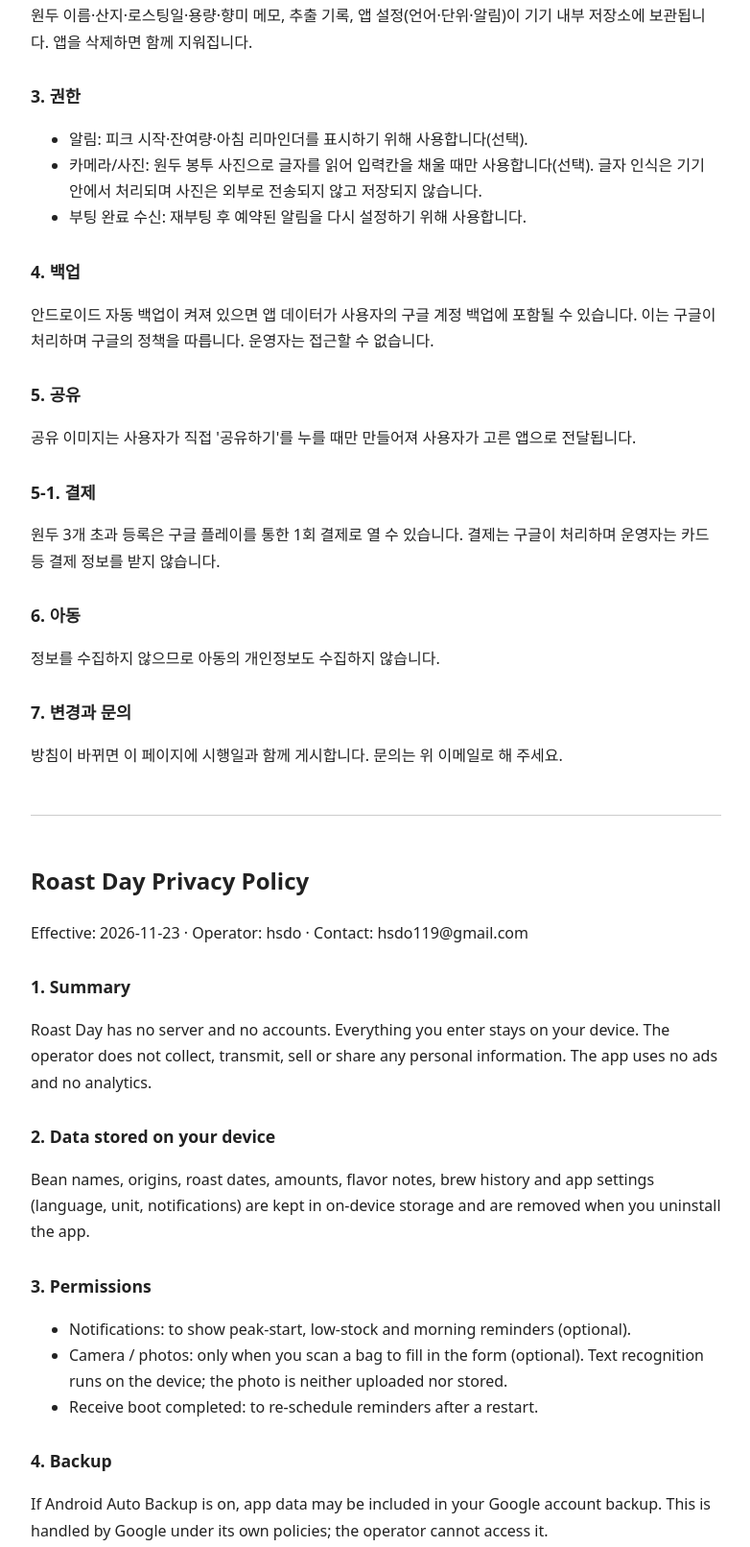
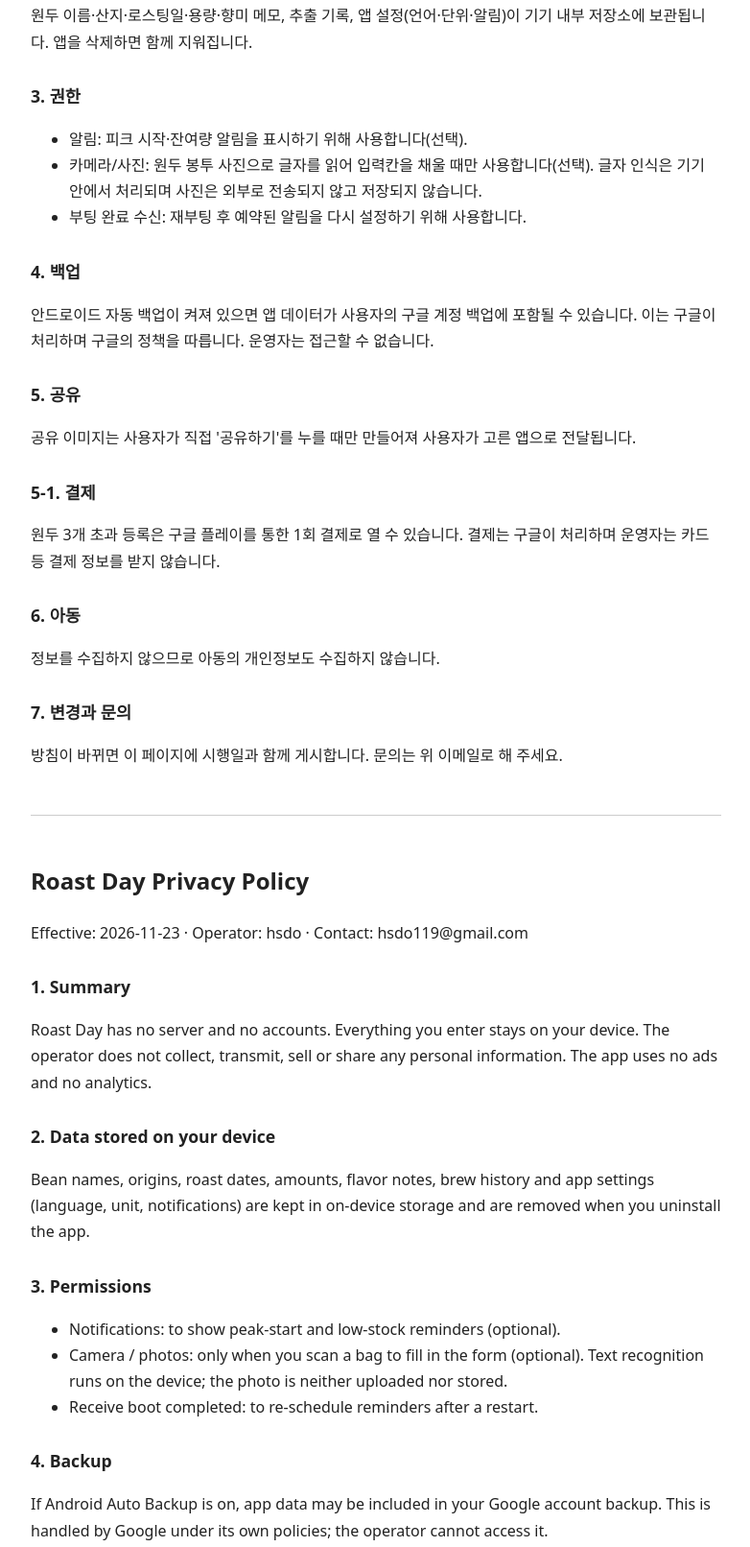
Before and after one commit to hsdo119-commits/roastday-privacy, a plain HTML site: page index.html in a window 1280 px wide. Shown: the part 358-1970 px from the top of the page at 96% size, without its empty margins (248-1030 px from the left). Drawn offline with Linux system fonts and the light colour scheme.

Commit message:
Add files via upload

```diff
--- a/index.html
+++ b/index.html
@@ -23,7 +23,7 @@
 <p>원두 이름·산지·로스팅일·용량·향미 메모, 추출 기록, 앱 설정(언어·단위·알림)이 기기 내부 저장소에 보관됩니다. 앱을 삭제하면 함께 지워집니다.</p>
 <h2>3. 권한</h2>
 <ul>
-<li>알림: 피크 시작·잔여량·아침 리마인더를 표시하기 위해 사용합니다(선택).</li>
+<li>알림: 피크 시작·잔여량 알림을 표시하기 위해 사용합니다(선택).</li>
 <li>카메라/사진: 원두 봉투 사진으로 글자를 읽어 입력칸을 채울 때만 사용합니다(선택). 글자 인식은 기기 안에서 처리되며 사진은 외부로 전송되지 않고 저장되지 않습니다.</li>
 <li>부팅 완료 수신: 재부팅 후 예약된 알림을 다시 설정하기 위해 사용합니다.</li>
 </ul>
@@ -50,7 +50,7 @@
 <p>Bean names, origins, roast dates, amounts, flavor notes, brew history and app settings (language, unit, notifications) are kept in on-device storage and are removed when you uninstall the app.</p>
 <h2>3. Permissions</h2>
 <ul>
-<li>Notifications: to show peak-start, low-stock and morning reminders (optional).</li>
+<li>Notifications: to show peak-start and low-stock reminders (optional).</li>
 <li>Camera / photos: only when you scan a bag to fill in the form (optional). Text recognition runs on the device; the photo is neither uploaded nor stored.</li>
 <li>Receive boot completed: to re-schedule reminders after a restart.</li>
 </ul>
@@ -77,7 +77,7 @@
 <p>豆の名前・産地・焙煎日・容量・風味メモ、抽出記録、アプリ設定（言語・単位・通知）が端末内に保存されます。アプリを削除すると一緒に消去されます。</p>
 <h2>3. 権限</h2>
 <ul>
-<li>通知：ピーク開始・残量・朝のリマインダーの表示に使用します（任意）。</li>
+<li>通知：ピーク開始・残量の通知の表示に使用します（任意）。</li>
 <li>カメラ／写真：豆の袋の写真から文字を読み取って入力欄を埋めるときのみ使用します（任意）。文字認識は端末内で処理され、写真は送信も保存もされません。</li>
 <li>起動完了の受信：再起動後に通知の予約をやり直すために使用します。</li>
 </ul>
```
